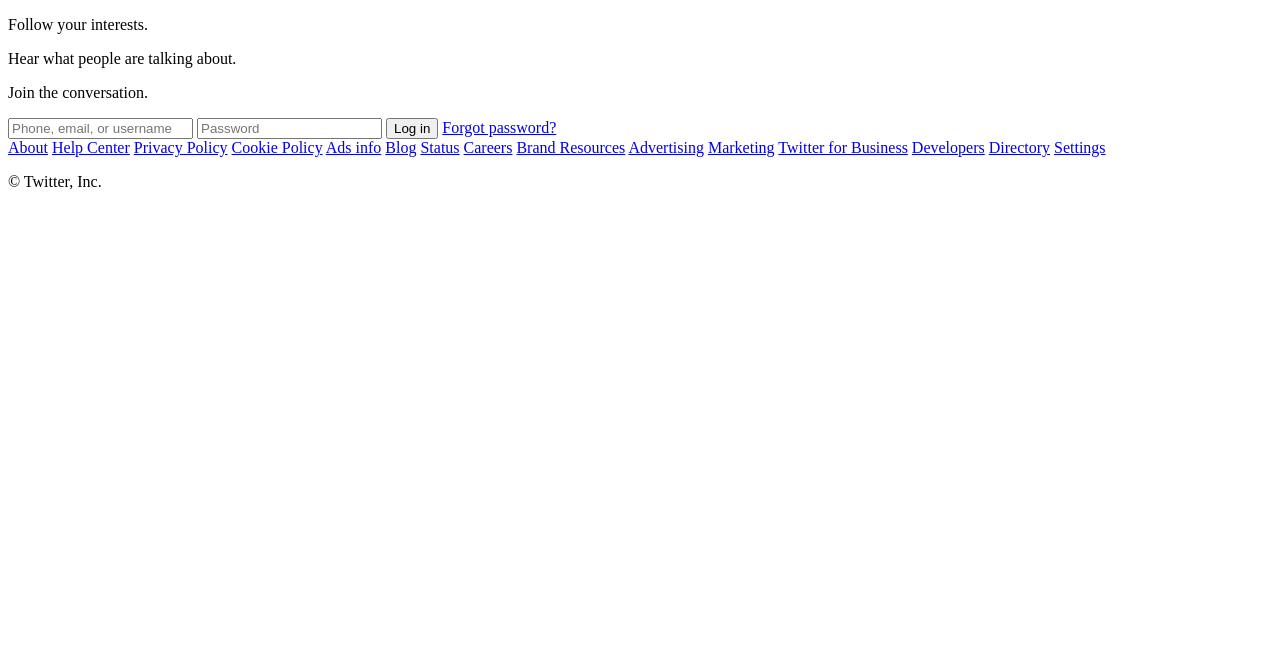
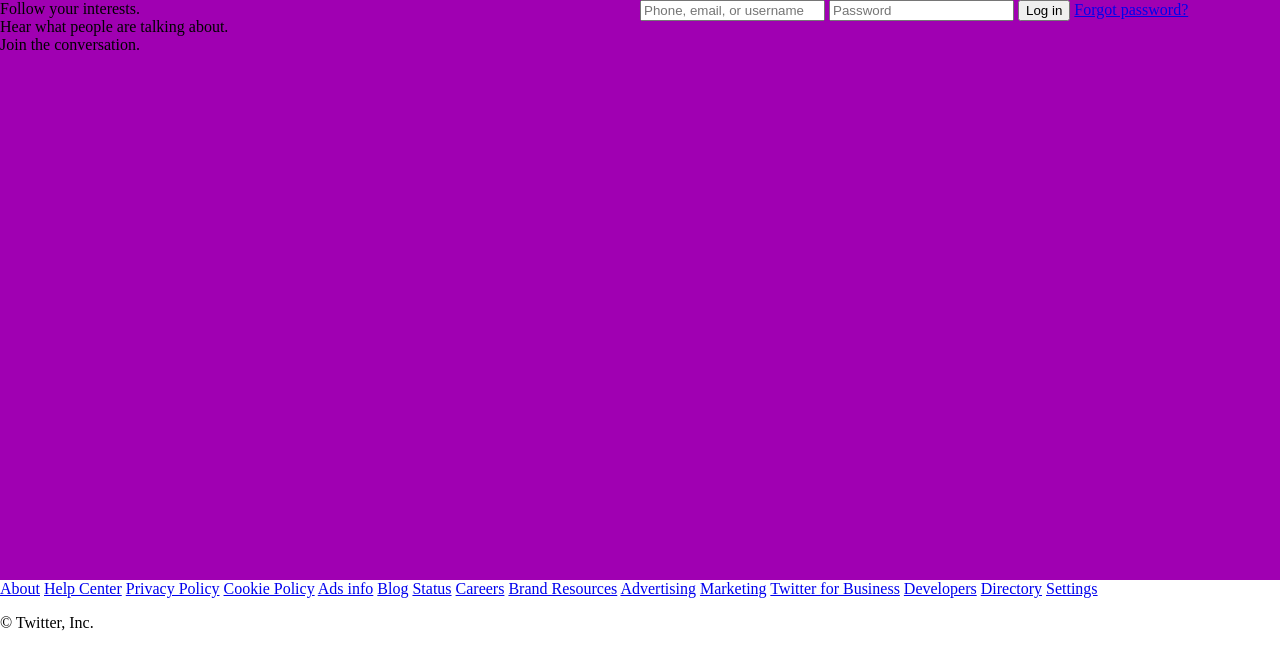
Before and after one commit to JustGotLakiSean/twitter_signin_form_clone, a plain HTML site: page index.html in a window 1280 px wide. Drawn offline with Linux system fonts and the light colour scheme.

Commit message:
left_content and login_form

```diff
--- a/index.html
+++ b/index.html
@@ -4,13 +4,13 @@
   <meta charset="UTF-8">
   <meta name="viewport" content="width=device-width, initial-scale=1.0">
   <title>Twitter. It's what's happening / Twitter.</title>
+  <link rel="stylesheet" href="styles.css" />
 </head>
 <body>
   <main id="main">
 
     <section id="main_section">
       <section id="content_container">
-
         <section id="left_content">
           <section id="left_inner_content">
             <p>Follow your interests.</p>
@@ -27,8 +27,8 @@
             <a href="#" id="link_forgot_password">Forgot password?</a>
           </form>
         </section>
+      </section>
 
-      </section>
       <footer>
         <div id="footer_link">
           <a href="#">About</a>
--- a/styles.css
+++ b/styles.css
@@ -0,0 +1,30 @@
+* {
+  box-sizing: border-box;
+}
+
+body {
+  margin: 0;
+  padding: 0;
+}
+
+#content_container {
+  height: 580px;
+  width: 100%;
+  background: #A000B2;
+}
+
+#left_content {
+  height: 580px;
+  width: 50%;
+  float: left;
+}
+
+#login_form_container {
+  height: 580px;
+  width: 50%;
+  float: left;
+}
+
+#left_inner_content p {
+  margin: 0;
+}
```
